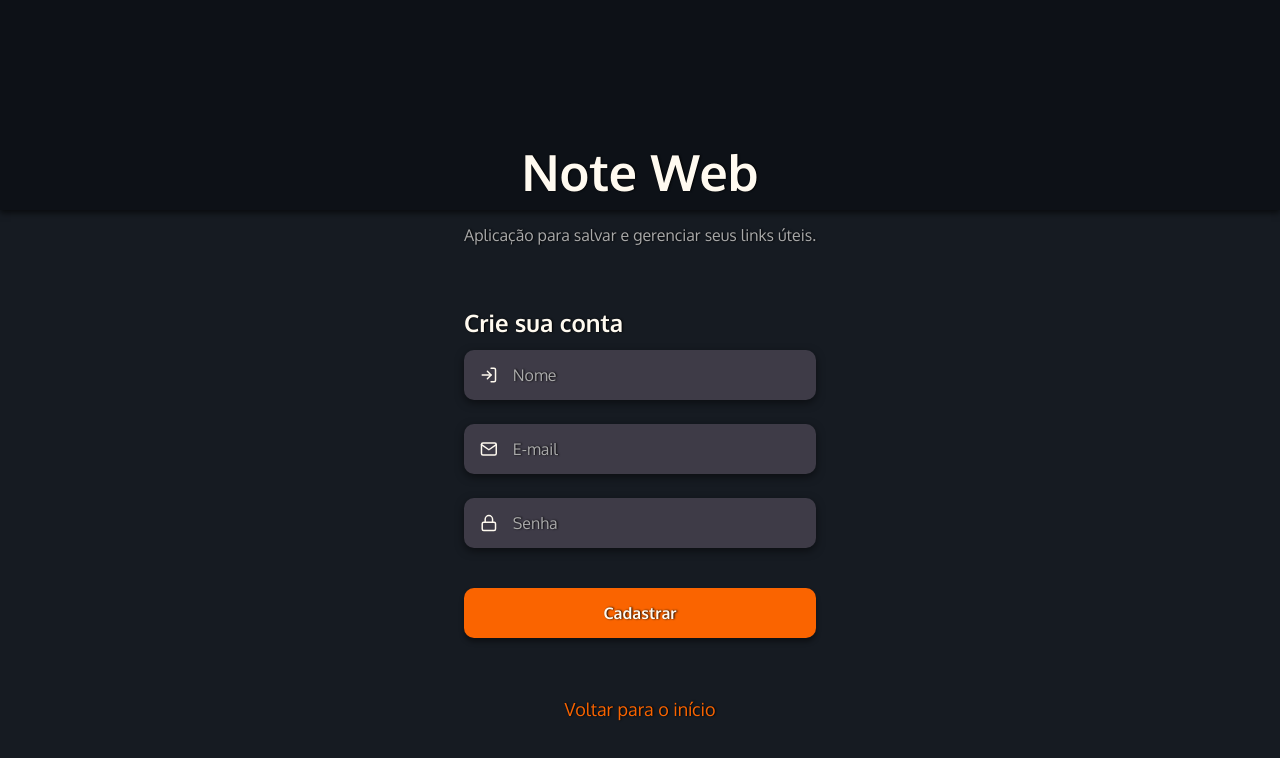
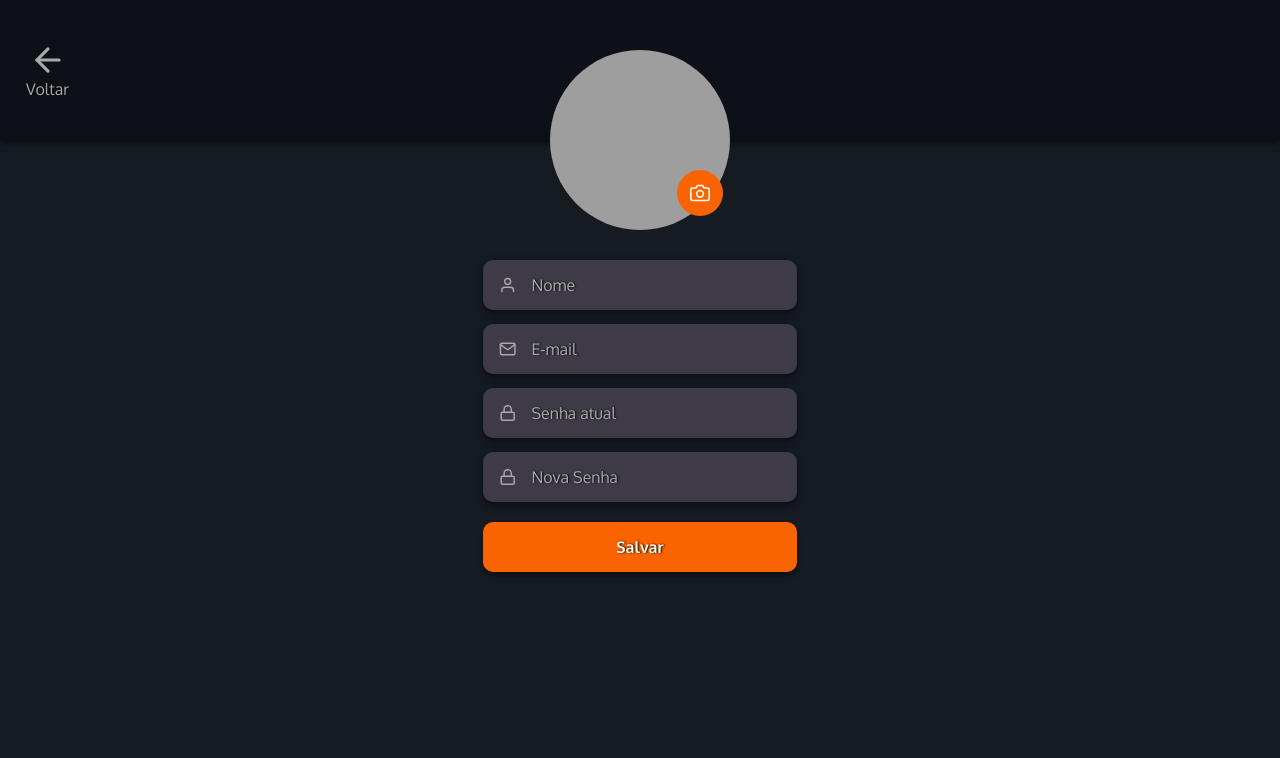
Before and after one commit to thiago-weslley/Note-Web, a React (Vite) app: page / in a window 1280 px wide. Shown: the top 758 px of the page. Built offline with nearby package versions, Linux system fonts and the light colour scheme; grey boxes are pictures that could not be loaded.

Commit message:
feat: Cria e estiliza página `Profile`

```diff
--- a/src/components/Input/styles.js
+++ b/src/components/Input/styles.js
@@ -16,7 +16,7 @@ export const InputContainer = styled.div`
   > input {
     width: 100%;
     height: 5.6rem;
-    padding-left: 1rem;
+    padding: 0 1rem;
     color: ${({ theme }) => theme.colors.white_100};
     background: transparent;
 
@@ -31,5 +31,6 @@ export const InputContainer = styled.div`
 
   > svg {
     margin: 0 0.5rem 0 1.6rem;
+    color: ${({ theme }) => theme.colors.gray_100};
   }
 `;
--- a/src/main.jsx
+++ b/src/main.jsx
@@ -8,13 +8,14 @@ import { theme } from "./styles/theme";
 // import { Details } from "./pages/Details";
 // import { Home } from "./pages/Home";
 // import { SignIn } from "./pages/SignIn";
-import { SignUp } from "./pages/SignUp";
+// import { SignUp } from "./pages/SignUp";
+import { Profile } from "./pages/Profile";
 
 ReactDOM.createRoot(document.getElementById("root")).render(
   <React.StrictMode>
     <ThemeProvider theme={theme}>
       <GlobalStyles />
-      <SignUp />
+      <Profile />
     </ThemeProvider>
   </React.StrictMode>
 );
--- /dev/null
+++ b/src/pages/Profile/index.jsx
@@ -0,0 +1,40 @@
+import { FiArrowLeft, FiCamera, FiUser, FiMail, FiLock } from "react-icons/fi";
+
+import { Input } from "../../components/Input";
+import { Button } from "../../components/Button";
+
+import { ProfileContainer, Avatar, Form } from "./styles";
+
+export function Profile() {
+  return (
+    <ProfileContainer>
+      <header>
+        <a href="/">
+          <FiArrowLeft />
+          Voltar
+        </a>
+      </header>
+
+      <Form>
+        <Avatar>
+          <img
+            src="https://github.com/thiago-weslley.png"
+            alt="Foto do usuário"
+          />
+
+          <label htmlFor="avatar">
+            <FiCamera />
+            <input id="avatar" type="file" />
+          </label>
+        </Avatar>
+        <div>
+          <Input placeholder="Nome" type="text" icon={FiUser} />
+          <Input placeholder="E-mail" type="text" icon={FiMail} />
+          <Input placeholder="Senha atual" type="password" icon={FiLock} />
+          <Input placeholder="Nova Senha" type="password" icon={FiLock} />
+        </div>
+        <Button content="Salvar" />
+      </Form>
+    </ProfileContainer>
+  );
+}
--- /dev/null
+++ b/src/pages/Profile/styles.js
@@ -0,0 +1,74 @@
+import { styled } from "styled-components";
+
+export const ProfileContainer = styled.div`
+  > header {
+    display: flex;
+    align-items: center;
+    width: 100%;
+    height: 14rem;
+    padding-left: 2.6rem;
+    background: ${({ theme }) => theme.colors.background_900};
+    box-shadow: 0px 3px 6px rgba(0, 0, 0, 0.6);
+
+    a {
+      display: flex;
+      flex-direction: column;
+      align-items: center;
+      color: ${({ theme }) => theme.colors.gray_100};
+    }
+
+    svg {
+      font-size: 3.8rem;
+    }
+  }
+`;
+
+export const Avatar = styled.div`
+  width: 18rem;
+  height: 18rem;
+  position: relative;
+  display: flex;
+  align-items: center;
+  margin: -9rem auto 3rem;
+
+  > img {
+    width: 18rem;
+    height: 18rem;
+    border-radius: 50%;
+    user-select: none;
+  }
+
+  > label {
+    position: absolute;
+    bottom: 14px;
+    right: 7px;
+    width: 4.6rem;
+    height: 4.6rem;
+    border-radius: 50%;
+    display: flex;
+    align-items: center;
+    justify-content: center;
+    cursor: pointer;
+    background: ${({ theme }) => theme.colors.orange};
+
+    input {
+      display: none;
+    }
+
+    svg {
+      font-size: 2rem;
+    }
+  }
+`;
+
+export const Form = styled.form`
+  max-width: 35rem;
+  margin: 0 auto;
+  padding: 0 1.8rem;
+
+  > div {
+    display: flex;
+    flex-direction: column;
+    gap: 1.4rem;
+  }
+`;
```
